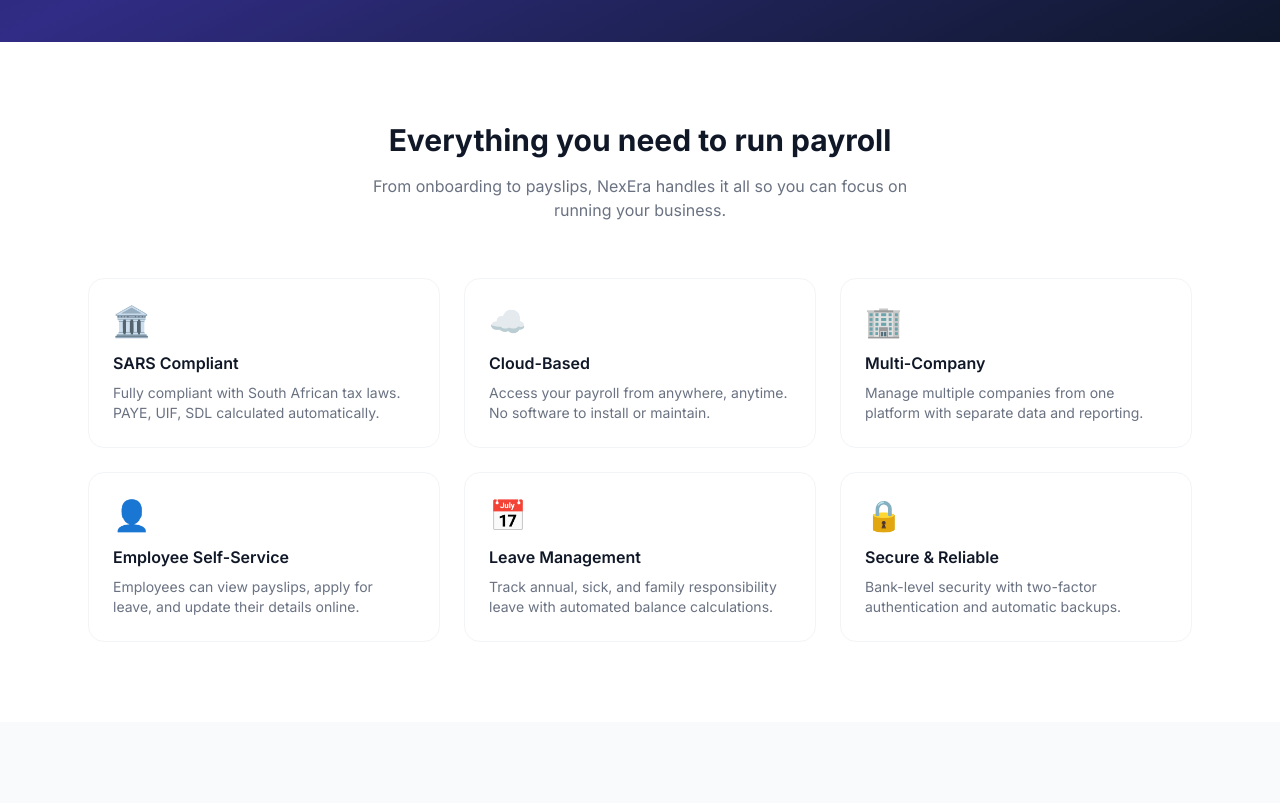
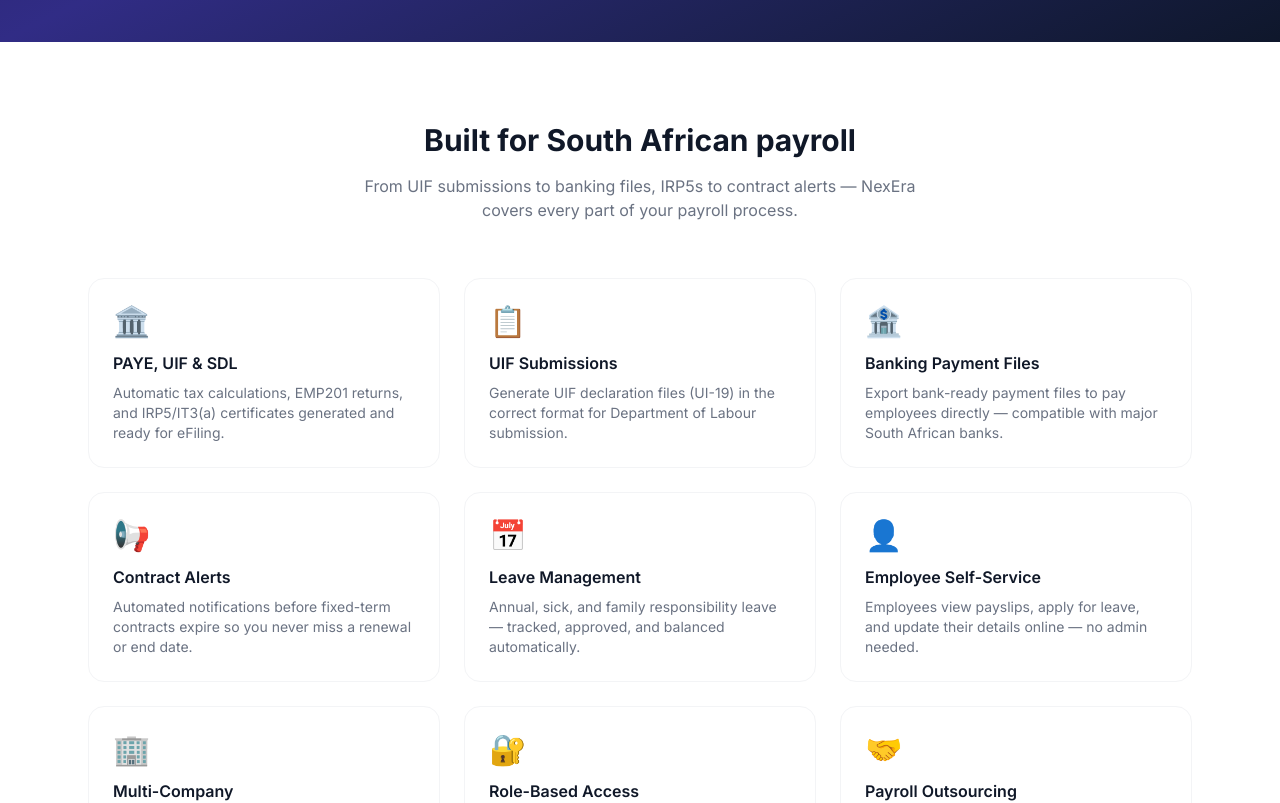
Before and after one commit to nazeerdomingo-ui/nexera-website, a Next.js app: page / in a window 1280 px wide. Shown: the part 580-1383 px from the top of the page. Built offline with nearby package versions, Linux system fonts and the light colour scheme.

Commit message:
Expand features to highlight UIF, banking files, contract alerts, outsourcing

```diff
--- a/app/page.tsx
+++ b/app/page.tsx
@@ -3,12 +3,15 @@
 import Link from "next/link";
 
 const features = [
-  { title: "SARS Compliant", desc: "Fully compliant with South African tax laws. PAYE, UIF, SDL calculated automatically.", icon: "🏛️" },
-  { title: "Cloud-Based", desc: "Access your payroll from anywhere, anytime. No software to install or maintain.", icon: "☁️" },
-  { title: "Multi-Company", desc: "Manage multiple companies from one platform with separate data and reporting.", icon: "🏢" },
-  { title: "Employee Self-Service", desc: "Employees can view payslips, apply for leave, and update their details online.", icon: "👤" },
-  { title: "Leave Management", desc: "Track annual, sick, and family responsibility leave with automated balance calculations.", icon: "📅" },
-  { title: "Secure & Reliable", desc: "Bank-level security with two-factor authentication and automatic backups.", icon: "🔒" },
+  { title: "PAYE, UIF & SDL", desc: "Automatic tax calculations, EMP201 returns, and IRP5/IT3(a) certificates generated and ready for eFiling.", icon: "🏛️" },
+  { title: "UIF Submissions", desc: "Generate UIF declaration files (UI-19) in the correct format for Department of Labour submission.", icon: "📋" },
+  { title: "Banking Payment Files", desc: "Export bank-ready payment files to pay employees directly — compatible with major South African banks.", icon: "🏦" },
+  { title: "Contract Alerts", desc: "Automated notifications before fixed-term contracts expire so you never miss a renewal or end date.", icon: "📢" },
+  { title: "Leave Management", desc: "Annual, sick, and family responsibility leave — tracked, approved, and balanced automatically.", icon: "📅" },
+  { title: "Employee Self-Service", desc: "Employees view payslips, apply for leave, and update their details online — no admin needed.", icon: "👤" },
+  { title: "Multi-Company", desc: "Manage multiple companies or entities from one login with fully separate data and reporting.", icon: "🏢" },
+  { title: "Role-Based Access", desc: "Super Admin, HR Manager, Accountant, and Employee roles — each sees only what they need.", icon: "🔐" },
+  { title: "Payroll Outsourcing", desc: "Don't want to run payroll yourself? Let NexEra do it for you — we handle everything end to end.", icon: "🤝" },
 ];
 
 export default function Home() {
@@ -46,8 +49,8 @@
         <section className="py-20 bg-white">
           <div className="max-w-6xl mx-auto px-4 sm:px-6">
             <div className="text-center mb-14">
-              <h2 className="text-3xl font-bold text-gray-900 mb-4">Everything you need to run payroll</h2>
-              <p className="text-gray-500 max-w-xl mx-auto">From onboarding to payslips, NexEra handles it all so you can focus on running your business.</p>
+              <h2 className="text-3xl font-bold text-gray-900 mb-4">Built for South African payroll</h2>
+              <p className="text-gray-500 max-w-xl mx-auto">From UIF submissions to banking files, IRP5s to contract alerts — NexEra covers every part of your payroll process.</p>
             </div>
             <div className="grid grid-cols-1 md:grid-cols-2 lg:grid-cols-3 gap-6">
               {features.map((f) => (
```
